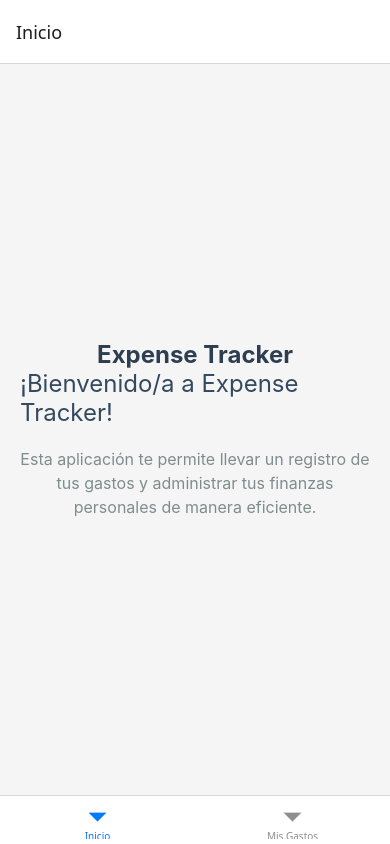
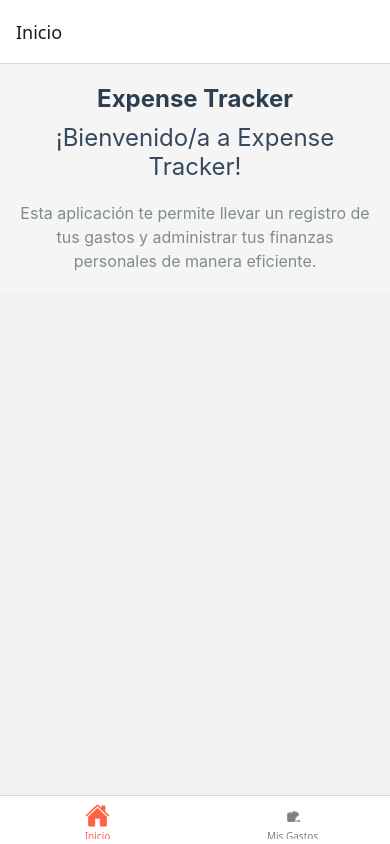
Before and after one commit to Santiag0159/ExpenseTracker, a React Native app: screen /Inicio in a window 390 px wide. Built offline with nearby package versions, Linux system fonts and the light colour scheme.

Commit message:
US 7 a medias

```diff
--- a/package.json
+++ b/package.json
@@ -3,6 +3,7 @@
   "version": "1.0.0",
   "main": "index.js",
   "dependencies": {
+    "@expo/vector-icons": "^15.0.2",
     "@react-navigation/bottom-tabs": "^7.21.0",
     "@react-navigation/native": "^7.5.1",
     "@react-navigation/native-stack": "^7.21.0",
@@ -11,7 +12,8 @@
     "react": "19.2.3",
     "react-native": "0.86.3",
     "react-native-safe-area-context": "~5.7.0",
-    "react-native-screens": "~4.26.0"
+    "react-native-screens": "~4.26.0",
+    "react-native-vector-icons": "^10.3.0"
   },
   "scripts": {
     "start": "expo start",
--- a/src/navigation/TabNavigator.js
+++ b/src/navigation/TabNavigator.js
@@ -1,6 +1,7 @@
 import React from 'react';
-import { Button } from 'react-native';
+import { Button, Image } from 'react-native';
 import { createBottomTabNavigator } from '@react-navigation/bottom-tabs';
+import { Ionicons } from '@expo/vector-icons';
 
 import HomeScreen from '../screens/HomeScreen';
 import ExpensesScreen from '../screens/ExpensesScreen';
@@ -9,7 +10,18 @@ const Tab = createBottomTabNavigator();
 
 export default function TabNavigator({ navigation }) {
     return (
-    <Tab.Navigator>
+    <Tab.Navigator
+        screenOptions={({ route}) => ({
+            tabBarIcon: ({focused,color, size}) =>(
+                route.name === 'Inicio' ? (
+                    <Ionicons name={focused ? 'home' : 'home-outline'} size={size} color={color} />
+                ) : (
+                    <Image source={require('../assets/billetera.png')} style={{ width: size, height: size, tintColor: color }} />
+          )
+            ),
+            tabBarActiveTintColor: 'tomato',
+            tabBarInactiveTintColor: 'gray',
+        })}>
         <Tab.Screen
         name="Inicio"
         component={HomeScreen}
--- a/src/screens/HomeScreen.js
+++ b/src/screens/HomeScreen.js
@@ -20,7 +20,6 @@ export default function HomeScreen() {
 
 const styles = StyleSheet.create({
         container: {
-        flex: 1,
             justifyContent: 'center',
             alignItems: 'center',
             padding: 20,
@@ -30,10 +29,10 @@ const styles = StyleSheet.create({
         fontSize: 24,
         fontWeight: 'bold',
         color: '#2C3E50',
-        marginBotton: 10,
+        marginBottom: 10,
     },
     welcomeMessage: {
-        justifyContent: 'center',
+        textAlign: 'center',
         fontSize: 24,
         color: '#34495E',
         marginBottom: 20,
```
Also changed, not shown: src/assets/billetera.png (added), 1 other file (tests, documents, lock files or other folders). Lines whose indentation alone changed are shown as unchanged.
